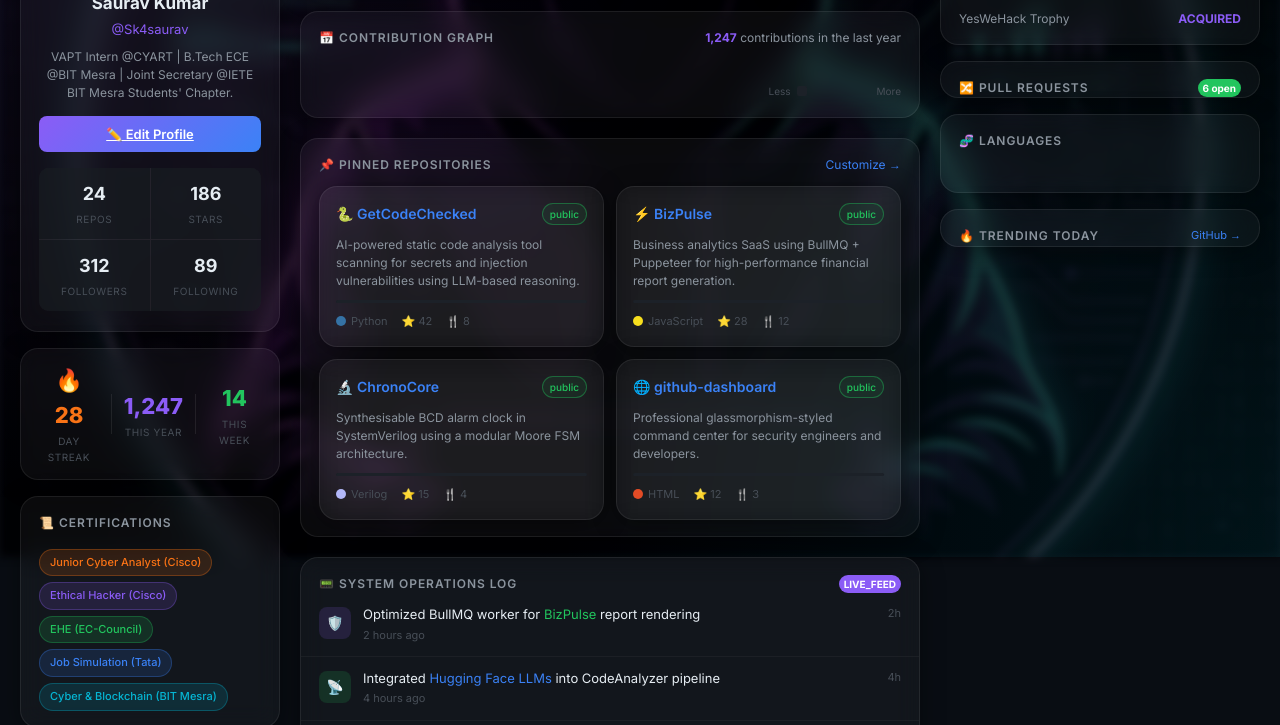
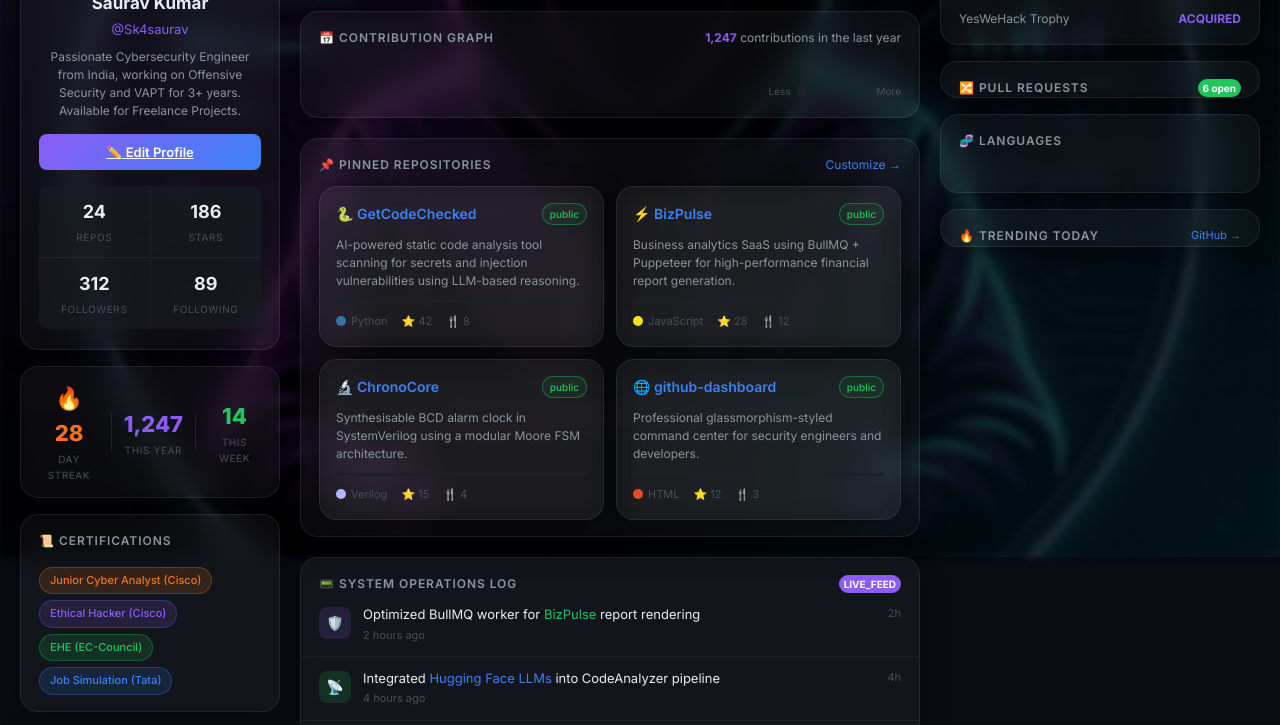
Before and after one commit to Sk4saurav/github-dashboard, a plain HTML site: page index.html in a window 1280 px wide. Shown: the part 243-968 px from the top of the page. Drawn offline with Linux system fonts and the light colour scheme.

Commit message:
feat: update dashboard bio and remove education descriptors

```diff
--- a/index.html
+++ b/index.html
@@ -657,7 +657,7 @@
         </div>
         <div class="profile-name">Saurav Kumar</div>
         <div class="profile-username">@Sk4saurav</div>
-        <div class="profile-bio">VAPT Intern @CYART | B.Tech ECE @BIT Mesra | Joint Secretary @IETE BIT Mesra Students' Chapter.</div>
+        <div class="profile-bio">Passionate Cybersecurity Engineer from India, working on Offensive Security and VAPT for 3+ years. Available for Freelance Projects.</div>
         <a href="https://www.linkedin.com/in/sk4saurav/" target="_blank" class="profile-btn">✏️ Edit Profile</a>
         <div class="profile-stats">
           <div class="profile-stat">
@@ -708,7 +708,6 @@
             <span class="skill-tag skill-tag--purple">Ethical Hacker (Cisco)</span>
             <span class="skill-tag skill-tag--green">EHE (EC-Council)</span>
             <span class="skill-tag skill-tag--blue">Job Simulation (Tata)</span>
-            <span class="skill-tag skill-tag--cyan">Cyber & Blockchain (BIT Mesra)</span>
           </div>
         </div>
       </div>
```
